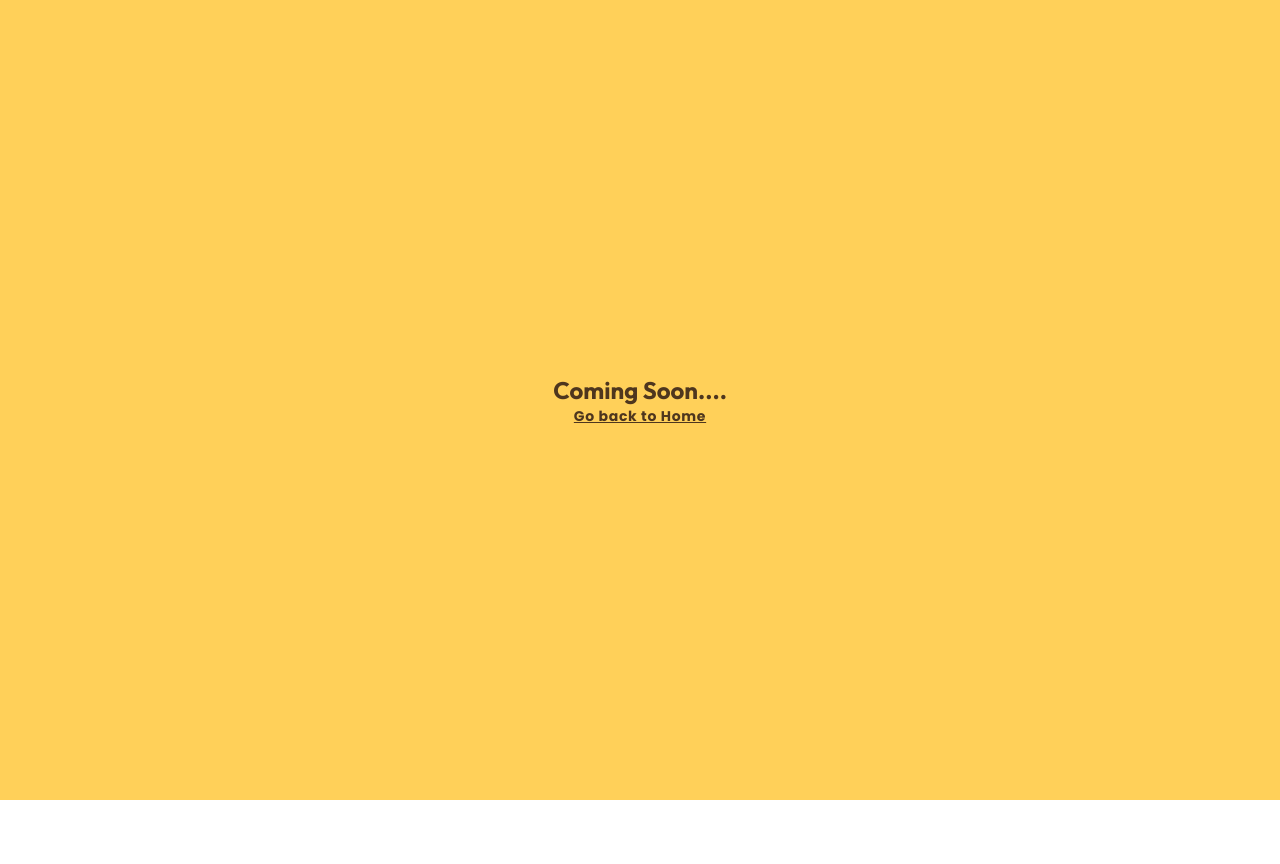
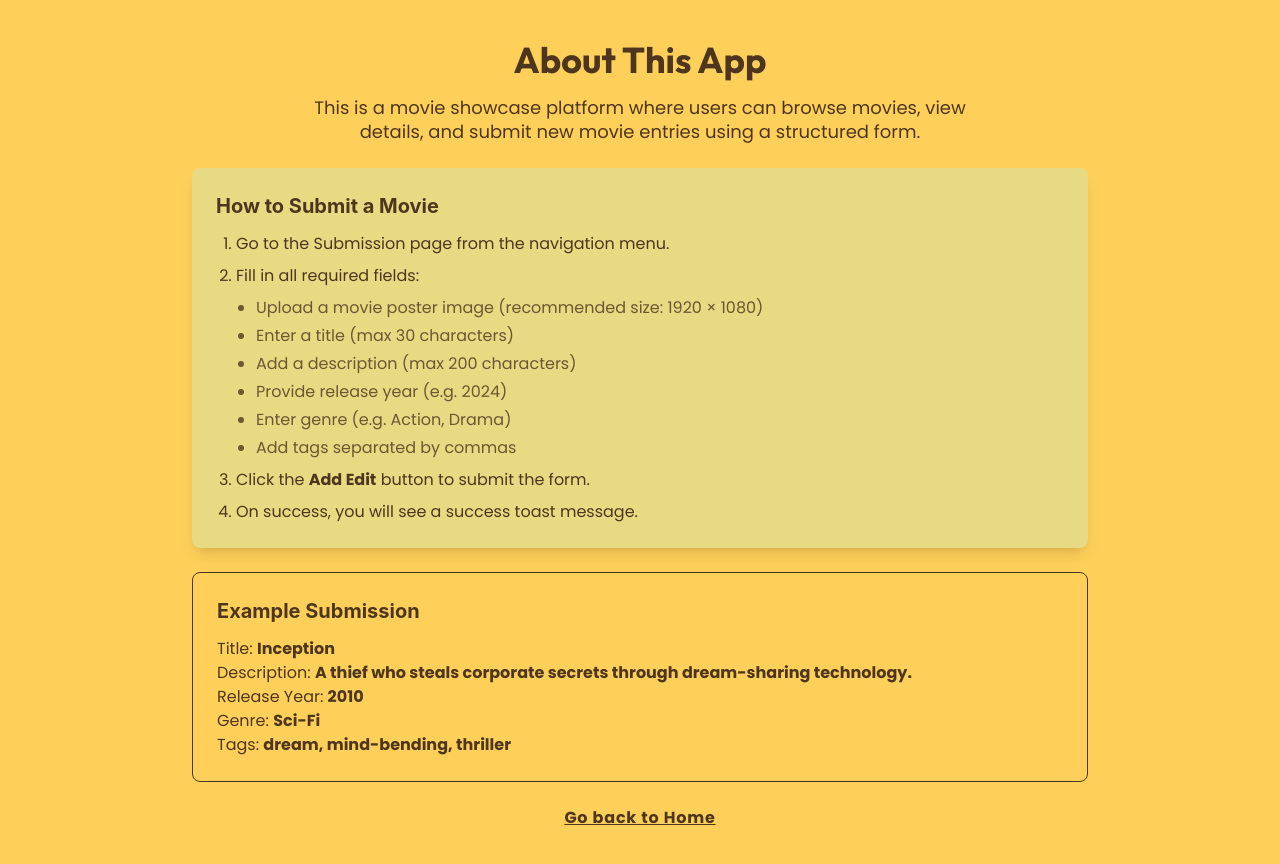
Before and after one commit to CodeLavkush/ani-scope, a React (Vite) app in the folder app/frontend/: page /about in a window 1280 px wide. Shown: the top 864 px of the page. Before the commit the page ends 800 px from the top, so only its background shows below. Built offline with nearby package versions, Linux system fonts and the light colour scheme.

Commit message:
Improve UI and routing

```diff
--- a/app/frontend/src/components/About.jsx
+++ b/app/frontend/src/components/About.jsx
@@ -3,10 +3,73 @@ import { Link } from 'react-router-dom'
 
 function About() {
     return (
-        <div className='w-screen h-screen overflow-hidden'>
-            <div className='w-full h-full bg-primary flex justify-center items-center flex-col'>
-                <p className='text-accent text-2xl font-outfit font-bold'>Coming Soon....</p>
-                <Link to="/home" className="text-accent underline text-sm font-bold font-poppins tracking-wider">Go back to Home</Link>
+        <div className='w-screen min-h-screen overflow-y-auto bg-primary flex justify-center items-center px-4 py-10'>
+
+            <div className='w-full max-w-4xl flex flex-col items-center text-center'>
+
+                <h1 className='text-accent text-2xl sm:text-3xl md:text-4xl font-outfit font-bold mb-4'>
+                    About This App
+                </h1>
+
+                <p className='text-accent font-poppins text-sm sm:text-base md:text-lg max-w-2xl leading-6'>
+                    This is a movie showcase platform where users can browse movies,
+                    view details, and submit new movie entries using a structured form.
+                </p>
+
+                {/* How to submit */}
+                <div className='mt-6 w-full bg-menu p-4 sm:p-6 rounded-lg shadow-lg text-left'>
+
+                    <h2 className='text-accent font-bold text-lg sm:text-xl mb-3'>
+                        How to Submit a Movie
+                    </h2>
+
+                    <ol className='list-decimal pl-5 text-accent font-poppins text-sm sm:text-base space-y-2'>
+
+                        <li>Go to the Submission page from the navigation menu.</li>
+
+                        <li>
+                            Fill in all required fields:
+                            <ul className='list-disc pl-5 mt-2 text-accent/80 space-y-1'>
+                                <li>Upload a movie poster image (recommended size: 1920 × 1080)</li>
+                                <li>Enter a title (max 30 characters)</li>
+                                <li>Add a description (max 200 characters)</li>
+                                <li>Provide release year (e.g. 2024)</li>
+                                <li>Enter genre (e.g. Action, Drama)</li>
+                                <li>Add tags separated by commas</li>
+                            </ul>
+                        </li>
+
+                        <li>Click the <b>Add Edit</b> button to submit the form.</li>
+
+                        <li>On success, you will see a success toast message.</li>
+                    </ol>
+
+                </div>
+
+                {/* Example */}
+                <div className='mt-6 w-full bg-primary border border-accent p-4 sm:p-6 rounded-lg text-left'>
+
+                    <h2 className='text-accent font-bold text-lg sm:text-xl mb-3'>
+                        Example Submission
+                    </h2>
+
+                    <p className='text-accent font-poppins text-sm sm:text-base leading-6'>
+                        Title: <b>Inception</b><br />
+                        Description: <b>A thief who steals corporate secrets through dream-sharing technology.</b><br />
+                        Release Year: <b>2010</b><br />
+                        Genre: <b>Sci-Fi</b><br />
+                        Tags: <b>dream, mind-bending, thriller</b>
+                    </p>
+
+                </div>
+
+                <Link
+                    to="/home"
+                    className='mt-6 text-accent underline text-sm sm:text-base font-bold font-poppins tracking-wider'
+                >
+                    Go back to Home
+                </Link>
+
             </div>
         </div>
     )
--- a/app/frontend/src/components/Menu.jsx
+++ b/app/frontend/src/components/Menu.jsx
@@ -70,7 +70,7 @@ function Menu({ authStatus: status, screenType, menuVisible, handleMenu, closeBt
                 {["Home", "About", "Submission", "Lists"].map((value, index) => (
                     <Link to={`/${value.toLowerCase()}`} key={index} className='mobile-link row-span-1 px-8 content-center text-xl font-poppins tracking-wider uppercase font-bold border-b-2 cursor-pointer active:bg-accent active:text-white'>{value}</Link>
                 ))}
-                <div className='row-span-2 flex justify-start md:justify-around items-center gap-10'>
+                <div className='row-span-2 flex justify-center md:justify-around items-center gap-10'>
                     {
                         status ? ["Profile", "Logout"].map((value, index) => {
                             if (value === "Profile") {
--- a/app/frontend/src/main.jsx
+++ b/app/frontend/src/main.jsx
@@ -23,6 +23,7 @@ const router = createBrowserRouter([
     path: "/",
     element: <App />,
     children: [
+      { index: true, element: <Login /> },
       { path: "login", element: <Login /> },
       { path: "register", element: <Register /> },
       { path: "verification", element: <OTP /> },
```
